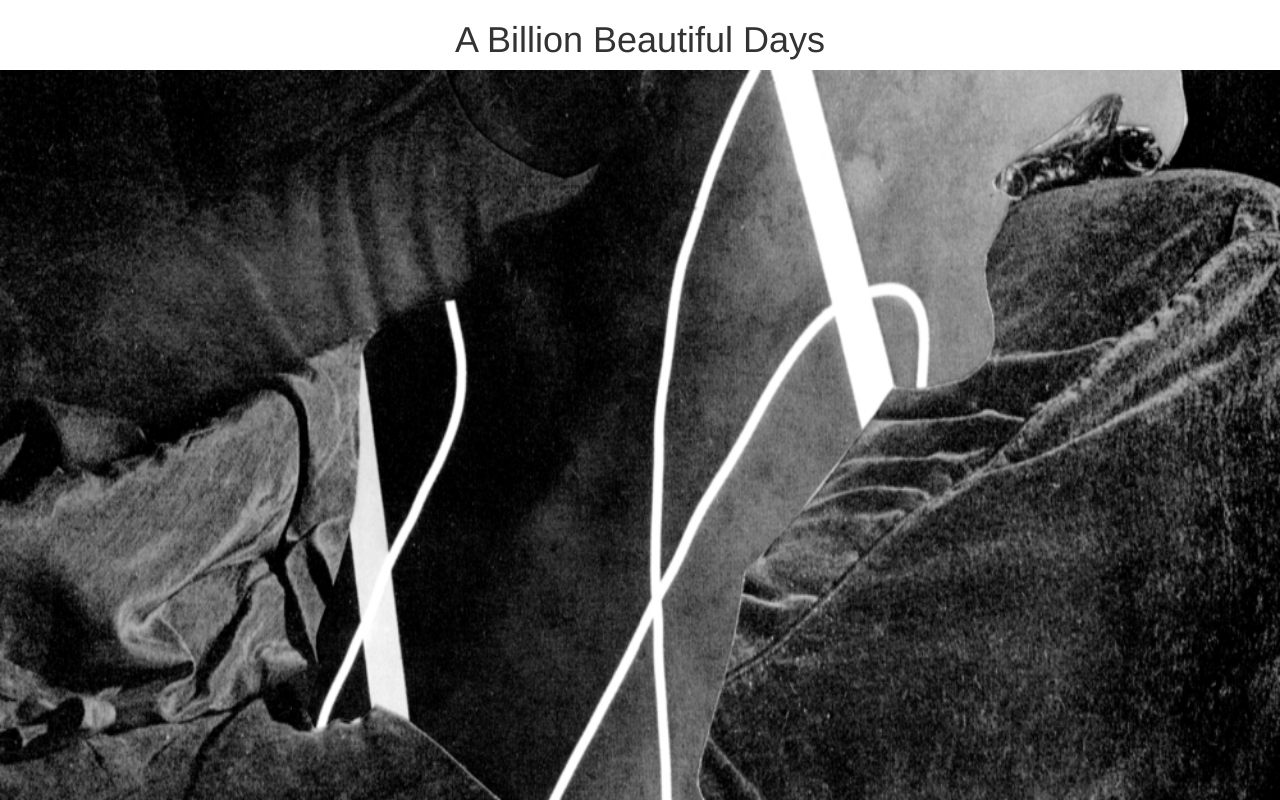
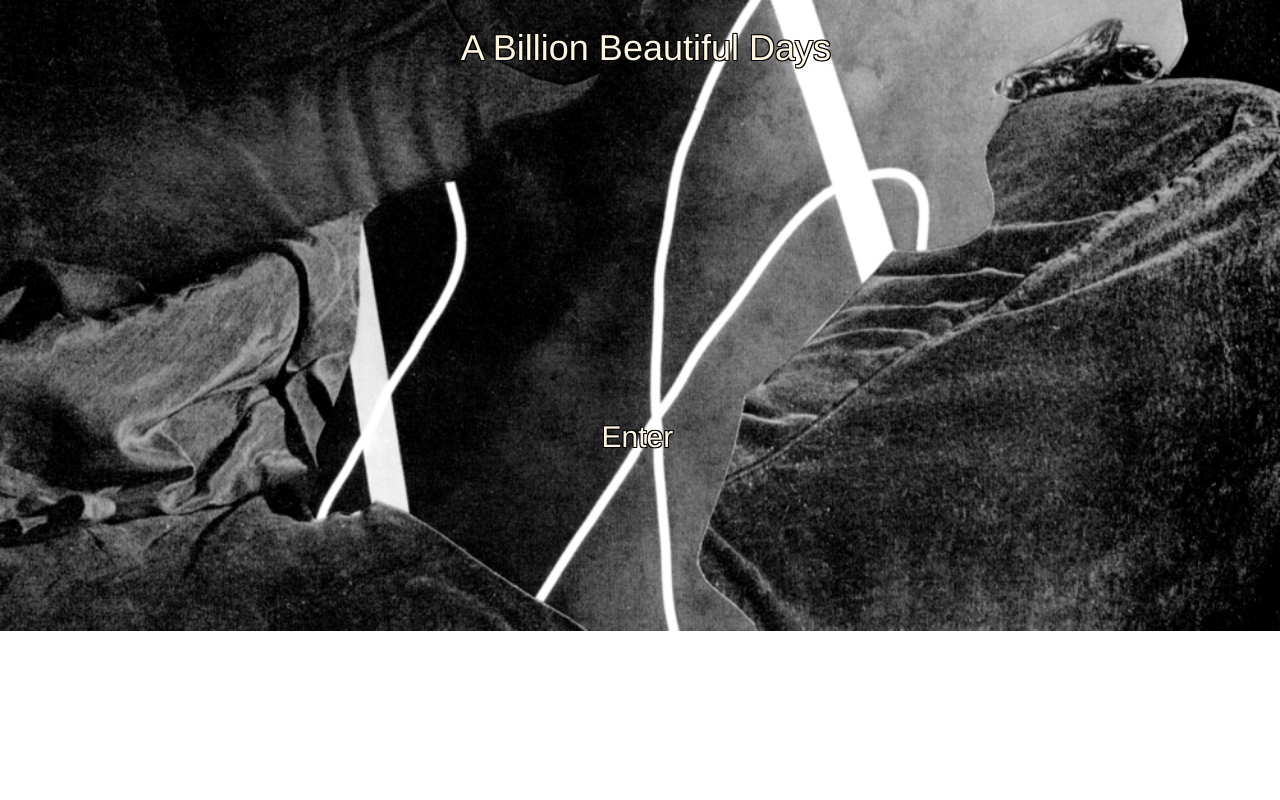
Before and after one commit to KoichiSakamoto/A-Billion-Beautiful-Days-Frontend, a React (Create React App) app: page / in a window 1280 px wide. Shown: the top 800 px of the page. Built offline with nearby package versions, Linux system fonts and the light colour scheme.

Commit message:
welcome page revamp

```diff
--- a/src/assets/css/index.css
+++ b/src/assets/css/index.css
@@ -26,7 +26,8 @@ text-align: center;
 
 .splash-image {
   width: 100%;
-  height: 800px;
+  height: auto;
+  max-height: 100%;
 }
 
 
@@ -97,3 +98,27 @@ text-align: center;
   margin-left: 200px;
   margin-right: 200px;
 }
+
+.about-website {
+  position: absolute;
+  left: 47%;
+  top: 50%;
+  color: #FFF6E2;
+  text-shadow:
+    -1px -1px 0 #000,
+    1px -1px 0 #000,
+    -1px 1px 0 #000,
+    1px 1px 0 #000;
+}
+
+.welcome-title {
+  position: absolute;
+  color: #FFF6E2;
+  top: 1%;
+  left: 36%;
+  text-shadow:
+    -1px -1px 0 #000,
+    1px -1px 0 #000,
+    -1px 1px 0 #000,
+    1px 1px 0 #000;
+}
--- a/src/components/WebsiteAboutBlurb.js
+++ b/src/components/WebsiteAboutBlurb.js
@@ -4,9 +4,8 @@ import { Button } from 'react-bootstrap';
 
 
 const WebsiteAboutBlurb = (props) =>
-  <div className="about-website center-text">
-    <h3> Welcome To A Billion Beautiful Days! </h3>
-    <Link to="/all-products"> <Button bsSize="small"> <div> Enter </div> </Button> </Link>
+  <div className="center-text">
+    <Link to="/all-products"> <h2 className="about-website"> Enter </h2> </Link>
   </div>;
 
 
--- a/src/containers/WelcomePage.js
+++ b/src/containers/WelcomePage.js
@@ -32,7 +32,7 @@ export default class WelcomePage extends Component {
 
   render() {
     return (<div>
-              <h1 className="center-text"> A Billion Beautiful Days </h1>
+              <h1 className="center-text welcome-title"> A Billion Beautiful Days </h1>
               <img src={this.state.currentImage} alt="placeholder" className="splash-image"/>
               <WebsiteAboutBlurb />
             </div>
```
